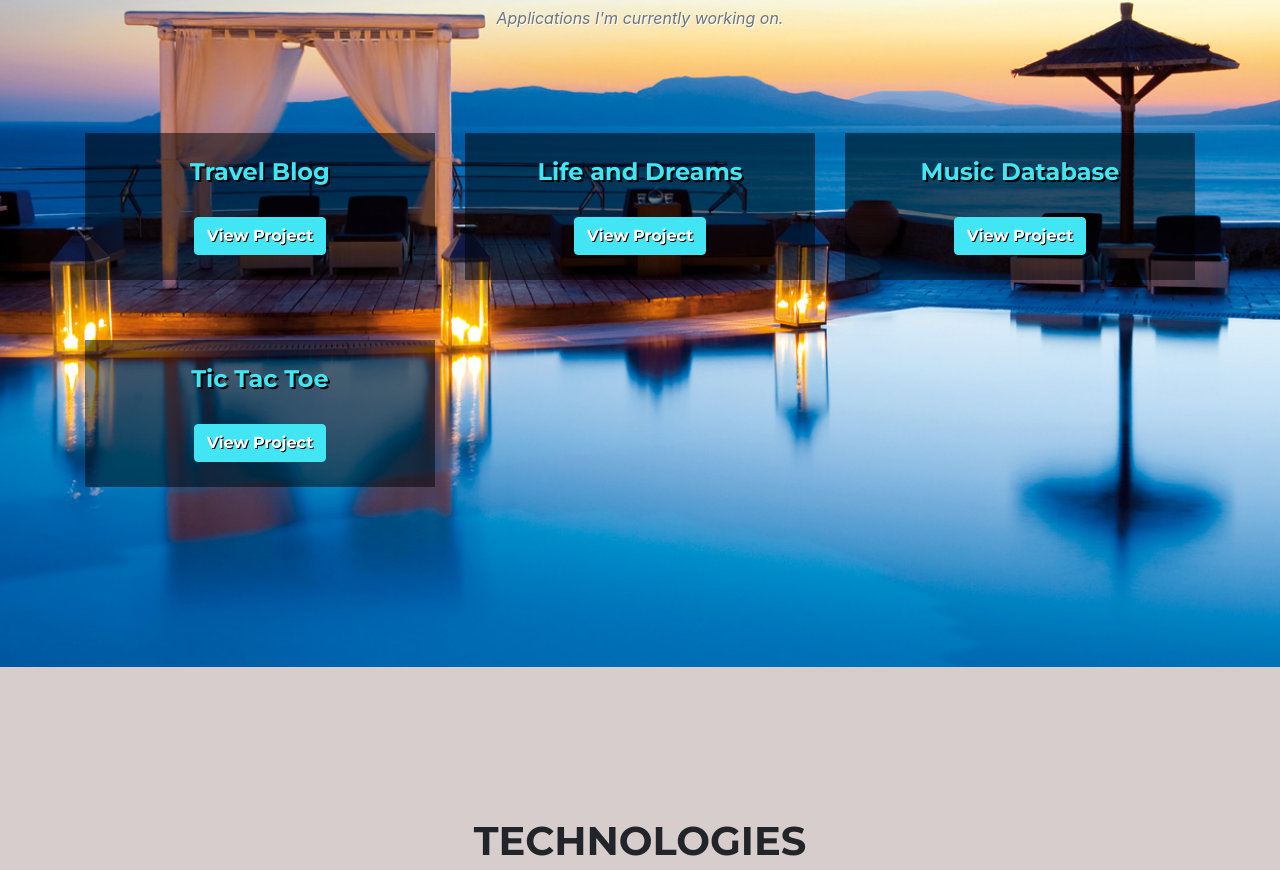
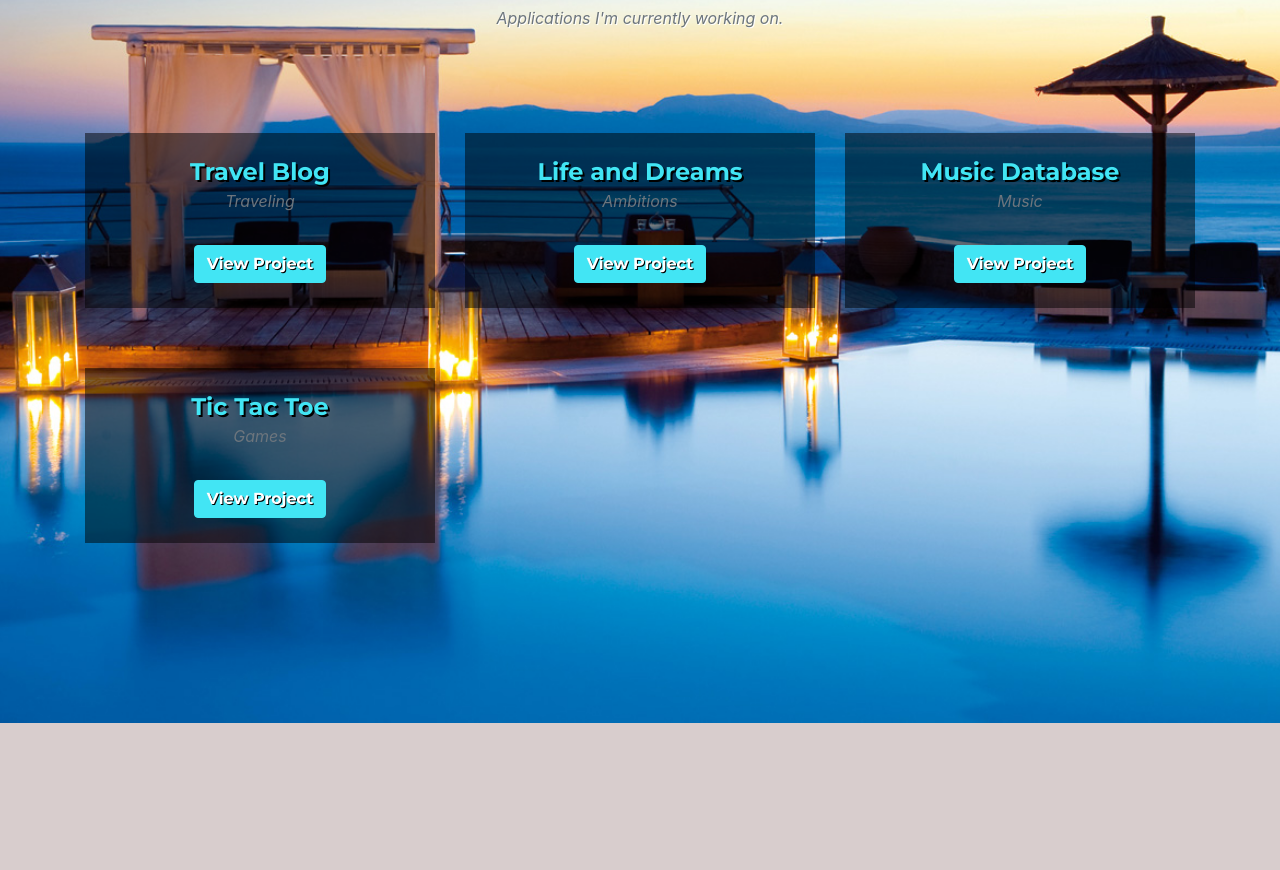
Before and after one commit to lucaspchartier/lucaspchartier.github.io, a website: page index.html in a window 1280 px wide. Shown: the part 4071-4941 px from the top of the page. Drawn offline with nearby package versions, Linux system fonts and the light colour scheme; a web font is replaced by a local one.

Commit message:
Re-added descriptions of projects in project modals.

```diff
--- a/index.html
+++ b/index.html
@@ -189,6 +189,7 @@
             </a>
             <div class="projects-caption">
               <h4>Travel Blog</h4>
+              <p class="text-muted">Traveling</p>
               <br>
               <!-- Travel Blog -->
               <button type="button" class="btn btn-primary" data-toggle="modal" data-target="#projectsModal1">
@@ -207,6 +208,7 @@
             </a>
             <div class="projects-caption">
               <h4>Life and Dreams</h4>
+              <p class="text-muted">Ambitions</p>
               <br>
               <!-- Life and Dreams -->
               <button type="button" class="btn btn-primary" data-toggle="modal" data-target="#projectsModal2">
@@ -225,6 +227,7 @@
             </a>
             <div class="projects-caption">
               <h4>Music Database</h4>
+              <p class="text-muted">Music</p>
               <br>
               <!-- Music Database -->
               <button type="button" class="btn btn-primary" data-toggle="modal" data-target="#projectsModal3">
@@ -243,6 +246,7 @@
             </a>
             <div class="projects-caption">
               <h4>Tic Tac Toe</h4>
+              <p class="text-muted">Games</p>
               <br>
               <!-- Tic Tac Toe -->
               <button type="button" class="btn btn-primary" data-toggle="modal" data-target="#projectsModal4">
```
